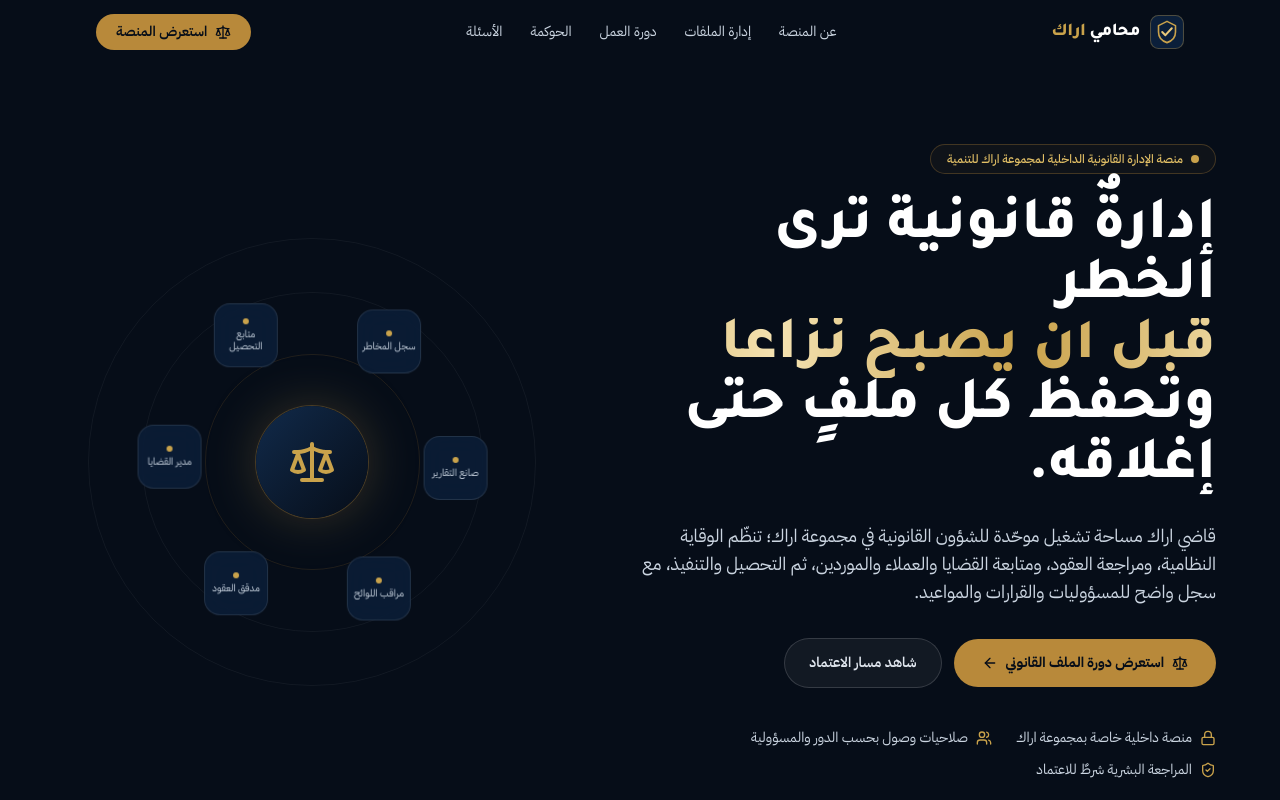
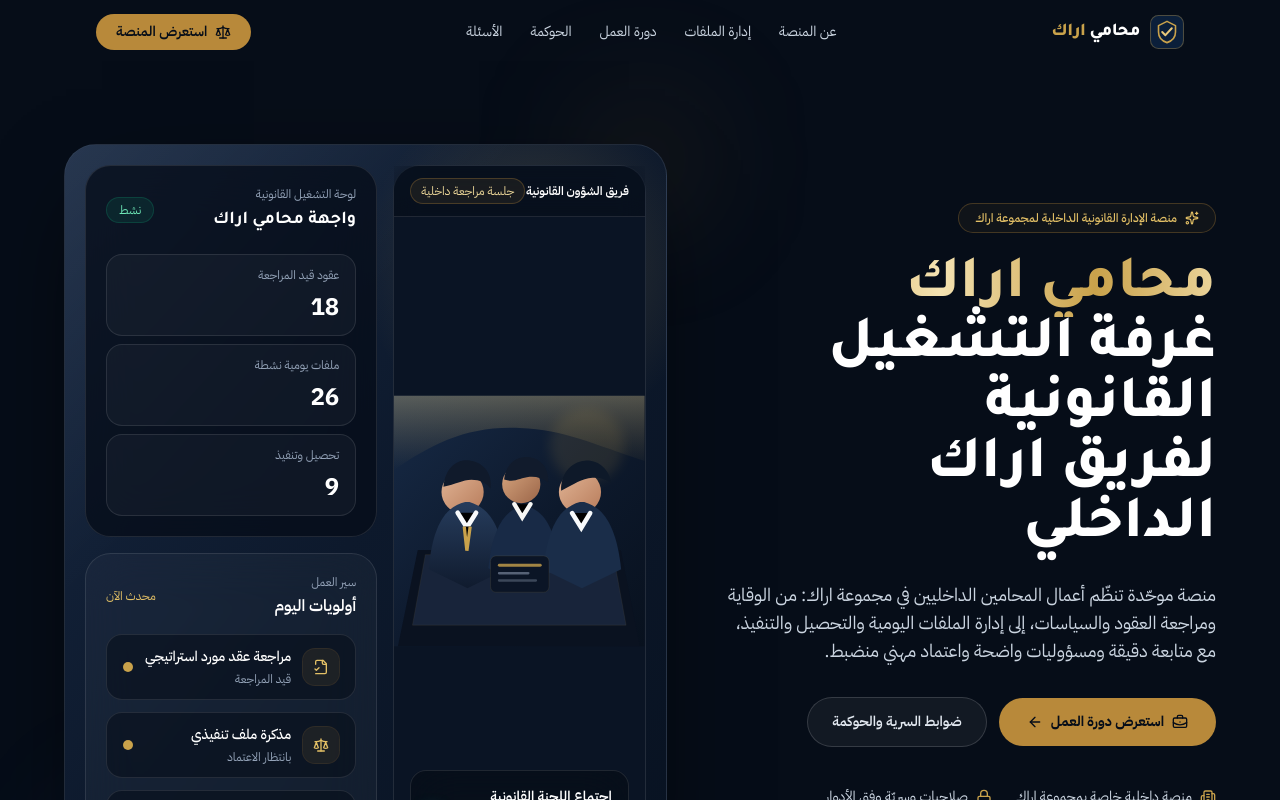
Before and after one commit to musu-deep/qadiaraak, a React (Vite) app: page / in a window 1280 px wide. Shown: the top 800 px of the page. Built offline with nearby package versions, Linux system fonts and the light colour scheme.

Commit message:
Build cinematic Mohami Araak hero

```diff
--- a/src/components/Hero.tsx
+++ b/src/components/Hero.tsx
@@ -1,68 +1,82 @@
 import type { FC } from 'react'
-import { ShieldCheck, Lock, Users, Scale, ArrowLeft } from 'lucide-react'
+import {
+  ShieldCheck,
+  Lock,
+  Building2,
+  BriefcaseBusiness,
+  ArrowLeft,
+  Sparkles,
+  FileCheck2,
+  Clock3,
+  Scale,
+} from 'lucide-react'
 import { Section } from './primitives'
 
 const TRUST = [
-  { icon: Lock, text: 'منصة داخلية خاصة بمجموعة اراك' },
-  { icon: Users, text: 'صلاحيات وصول بحسب الدور والمسؤولية' },
-  { icon: ShieldCheck, text: 'المراجعة البشرية شرطٌ للاعتماد' },
+  { icon: Building2, text: 'منصة داخلية خاصة بمجموعة اراك' },
+  { icon: Lock, text: 'صلاحيات وسريّة وفق الأدوار' },
+  { icon: ShieldCheck, text: 'اعتماد مهني قبل الإغلاق والنشر' },
+]
+
+const WORKLIST = [
+  { title: 'مراجعة عقد مورد استراتيجي', meta: 'قيد المراجعة', icon: FileCheck2 },
+  { title: 'مذكرة ملف تنفيذي', meta: 'بانتظار الاعتماد', icon: Scale },
+  { title: 'إنذار سداد ومستحقات', meta: 'إجراء اليوم', icon: Clock3 },
 ]
 
 export const Hero: FC = () => (
   <Section id="top" className="pt-28 pb-16 sm:pt-36 sm:pb-24">
     <div className="pointer-events-none absolute inset-0 -z-10 overflow-hidden">
-      <div className="absolute inset-0 grid-bg opacity-40" />
-      <div className="absolute -top-24 right-1/4 h-[420px] w-[420px] rounded-full bg-gold-500/10 blur-[120px] animate-float-slow" />
-      <div className="absolute top-20 left-1/4 h-[360px] w-[360px] rounded-full bg-blue-700/15 blur-[120px] animate-float-slower" />
-      <div className="absolute inset-x-0 top-0 h-px bg-gradient-to-l from-transparent via-gold-500/40 to-transparent" />
+      <div className="absolute inset-0 bg-[radial-gradient(circle_at_82%_13%,rgba(201,162,75,0.16),transparent_27%),radial-gradient(circle_at_14%_24%,rgba(37,99,235,0.16),transparent_24%),linear-gradient(180deg,#091426_0%,#07111f_58%,#081526_100%)]" />
+      <div className="absolute inset-0 grid-bg opacity-20" />
+      <div className="absolute -top-28 right-[10%] h-[440px] w-[440px] rounded-full bg-gold-500/10 blur-[125px] animate-float-slow" />
+      <div className="absolute bottom-0 left-[8%] h-[340px] w-[340px] rounded-full bg-blue-700/15 blur-[125px] animate-float-slower" />
+      <div className="absolute inset-x-0 top-0 h-px bg-gradient-to-l from-transparent via-gold-500/45 to-transparent" />
     </div>
 
-    <div className="grid items-center gap-12 lg:grid-cols-[1.1fr_0.9fr]">
+    <div className="grid items-center gap-14 lg:grid-cols-[0.9fr_1.1fr]">
       <div>
-        <div className="reveal inline-flex items-center gap-2 rounded-full border border-gold-500/30 bg-gold-500/5 px-4 py-1.5 text-xs font-medium text-gold-300">
-          <span className="relative flex h-2 w-2">
-            <span className="absolute inline-flex h-full w-full animate-pulse-ring rounded-full bg-gold-400" />
-            <span className="relative inline-flex h-2 w-2 rounded-full bg-gold-400" />
-          </span>
-          منصة الإدارة القانونية الداخلية لمجموعة اراك للتنمية
+        <div className="reveal inline-flex items-center gap-2 rounded-full border border-gold-500/30 bg-gold-500/[0.06] px-4 py-1.5 text-xs font-medium text-gold-300">
+          <Sparkles className="h-3.5 w-3.5" />
+          منصة الإدارة القانونية الداخلية لمجموعة اراك
         </div>
 
         <h1 className="reveal mt-6 font-display text-4xl font-extrabold leading-[1.15] text-white sm:text-5xl lg:text-6xl">
-          إدارةٌ قانونية ترى الخطر
+          <span className="text-shimmer">محامي اراك</span>
           <br />
-          <span className="text-shimmer">قبل أن يصبح نزاعاً</span>
+          غرفة التشغيل القانونية
           <br />
-          وتحفظ كل ملفٍ حتى إغلاقه.
+          لفريق اراك الداخلي
         </h1>
 
         <p className="reveal mt-6 max-w-xl text-base leading-relaxed text-slate-300 sm:text-lg">
-          قاضي اراك مساحة تشغيل موحّدة للشؤون القانونية في مجموعة اراك؛ تنظّم الوقاية
-          النظامية، ومراجعة العقود، ومتابعة القضايا والعملاء والموردين، ثم التحصيل والتنفيذ،
-          مع سجل واضح للمسؤوليات والقرارات والمواعيد.
+          منصة موحّدة تنظّم أعمال المحامين الداخليين في مجموعة اراك: من الوقاية ومراجعة
+          العقود والسياسات، إلى إدارة الملفات اليومية والتحصيل والتنفيذ، مع متابعة دقيقة
+          ومسؤوليات واضحة واعتماد مهني منضبط.
         </p>
 
         <div className="reveal mt-8 flex flex-wrap items-center gap-3">
           <a
-            href="#analysis"
+            href="#pipeline"
             className="group inline-flex items-center gap-2 rounded-full bg-gold-500 px-7 py-3.5 text-sm font-bold text-navy-950 transition-all hover:bg-gold-400 hover:shadow-[0_12px_40px_-10px_rgba(201,162,75,0.65)]"
           >
-            <Scale className="h-4 w-4" />
-            استعرض دورة الملف القانوني
+            <BriefcaseBusiness className="h-4 w-4" />
+            استعرض دورة العمل
             <ArrowLeft className="h-4 w-4 transition-transform group-hover:-translate-x-1" />
           </a>
           <a
-            href="#pipeline"
+            href="#security"
             className="inline-flex items-center gap-2 rounded-full border border-white/15 bg-white/5 px-6 py-3.5 text-sm font-semibold text-slate-200 transition-colors hover:border-white/25 hover:bg-white/10"
           >
-            شاهد مسار الاعتماد
+            ضوابط السرية والحوكمة
           </a>
         </div>
 
         <ul className="reveal mt-10 flex flex-wrap gap-x-6 gap-y-3">
-          {TRUST.map((t) => (
-            <li key={t.text} className="flex items-center gap-2 text-sm text-slate-300">
-              <t.icon className="h-4 w-4 text-gold-400" />
-              {t.text}
+          {TRUST.map((item) => (
+            <li key={item.text} className="flex items-center gap-2 text-sm text-slate-300">
+              <item.icon className="h-4 w-4 text-gold-400" />
+              {item.text}
             </li>
           ))}
         </ul>
@@ -73,52 +87,142 @@ export const Hero: FC = () => (
   </Section>
 )
 
-const AGENTS = [
-  { label: 'مراقب اللوائح', angle: 0 },
-  { label: 'مدقق العقود', angle: 60 },
-  { label: 'مدير القضايا', angle: 120 },
-  { label: 'متابع التحصيل', angle: 180 },
-  { label: 'سجل المخاطر', angle: 240 },
-  { label: 'صانع التقارير', angle: 300 },
-]
+const HeroVisual: FC = () => (
+  <div className="reveal relative mx-auto w-full max-w-2xl">
+    <div className="pointer-events-none absolute -right-8 -top-10 h-28 w-28 rounded-full bg-gold-500/15 blur-3xl" />
+    <div className="pointer-events-none absolute -bottom-10 left-4 h-32 w-32 rounded-full bg-blue-500/15 blur-3xl" />
 
-const HeroVisual: FC = () => (
-  <div className="reveal relative mx-auto aspect-square w-full max-w-md">
-    <div className="absolute inset-0 rounded-full border border-white/5" />
-    <div className="absolute inset-[12%] rounded-full border border-white/5" />
-    <div className="absolute inset-[26%] rounded-full border border-gold-500/15" />
+    <div className="relative overflow-hidden rounded-[2rem] border border-white/10 bg-gradient-to-br from-[#172842] via-[#0d192c] to-[#081221] p-4 shadow-[0_28px_100px_-38px_rgba(0,0,0,0.9)] sm:p-5">
+      <div className="absolute inset-0 bg-[linear-gradient(135deg,rgba(255,255,255,0.07),transparent_34%),radial-gradient(circle_at_78%_16%,rgba(201,162,75,0.22),transparent_22%)]" />
 
-    <div
-      className="absolute inset-[12%] rounded-full"
-      style={{ animation: 'orbit 40s linear infinite' }}
-    >
-      {AGENTS.map((a) => {
-        const rad = (a.angle * Math.PI) / 180
-        const r = 42
-        const x = 50 + r * Math.cos(rad)
-        const y = 50 + r * Math.sin(rad)
-        return (
-          <div
-            key={a.label}
-            className="absolute -translate-x-1/2 -translate-y-1/2"
-            style={{ left: `${x}%`, top: `${y}%` }}
-          >
-            <div
-              className="flex h-16 w-16 flex-col items-center justify-center rounded-2xl border border-white/10 bg-navy-900/80 text-center backdrop-blur-md"
-              style={{ animation: 'orbit 40s linear infinite reverse' }}
-            >
-              <div className="h-1.5 w-1.5 rounded-full bg-gold-400" />
-              <span className="mt-1 px-1 text-[10px] leading-tight text-slate-300">{a.label}</span>
+      <div className="relative grid gap-4 xl:grid-cols-[1.08fr_0.92fr]">
+        <div className="relative min-h-[430px] overflow-hidden rounded-[1.65rem] border border-white/10 bg-[#0a1424]">
+          <div className="absolute inset-x-0 top-0 z-10 flex items-center justify-between border-b border-white/10 bg-navy-950/55 px-4 py-3 text-xs backdrop-blur-md">
+            <span className="font-semibold text-white">فريق الشؤون القانونية</span>
+            <span className="rounded-full border border-gold-500/30 bg-gold-500/10 px-2.5 py-1 text-gold-200">
+              جلسة مراجعة داخلية
+            </span>
+          </div>
+
+          <svg viewBox="0 0 760 760" className="absolute inset-0 h-full w-full" aria-label="فريق محامي اراك في اجتماع قانوني احترافي">
+            <defs>
+              <linearGradient id="room" x1="0" y1="0" x2="1" y2="1">
+                <stop offset="0%" stopColor="#172a46" />
+                <stop offset="55%" stopColor="#0d192c" />
+                <stop offset="100%" stopColor="#08111e" />
+              </linearGradient>
+              <linearGradient id="goldLight" x1="0" y1="0" x2="0" y2="1">
+                <stop offset="0%" stopColor="#f1d58d" stopOpacity="0.42" />
+                <stop offset="100%" stopColor="#c9a24b" stopOpacity="0" />
+              </linearGradient>
+              <linearGradient id="skin1" x1="0" y1="0" x2="1" y2="1">
+                <stop offset="0%" stopColor="#e1b596" />
+                <stop offset="100%" stopColor="#b87c5b" />
+              </linearGradient>
+              <linearGradient id="skin2" x1="0" y1="0" x2="1" y2="1">
+                <stop offset="0%" stopColor="#d9a881" />
+                <stop offset="100%" stopColor="#9b6548" />
+              </linearGradient>
+              <linearGradient id="suit" x1="0" y1="0" x2="0" y2="1">
+                <stop offset="0%" stopColor="#263c5c" />
+                <stop offset="100%" stopColor="#101b2e" />
+              </linearGradient>
+              <filter id="softGlow">
+                <feGaussianBlur stdDeviation="18" />
+              </filter>
+            </defs>
+
+            <rect width="760" height="760" fill="url(#room)" />
+            <path d="M0 0h760v198C600 146 520 104 382 98 225 91 117 144 0 226V0z" fill="url(#goldLight)" opacity="0.72" />
+            <circle cx="585" cy="150" r="112" fill="#c9a24b" opacity="0.12" filter="url(#softGlow)" />
+            <path d="M72 468h616l58 292H12l60-292z" fill="#0a1220" />
+            <path d="M95 482h570l39 214H56l39-214z" fill="#18243a" stroke="#c9a24b" strokeOpacity="0.24" />
+            <path d="M146 530h468" stroke="#e9c97a" strokeOpacity="0.18" />
+
+            <circle cx="208" cy="292" r="64" fill="url(#skin1)" />
+            <path d="M150 276c5-54 38-87 83-79 42 7 66 42 60 85-13-18-33-27-58-27-27 0-49 15-85 21z" fill="#101a2b" />
+            <path d="M105 526c12-130 50-190 111-204h13c61 18 99 77 111 204l-117 58-118-58z" fill="url(#suit)" />
+            <path d="M193 355l28 45 28-45" stroke="#f8fafc" strokeWidth="14" strokeLinecap="round" />
+            <path d="M213 397l8 73 10-73" stroke="#c9a24b" strokeWidth="10" />
+
+            <circle cx="386" cy="268" r="58" fill="url(#skin2)" />
+            <path d="M334 254c4-46 37-73 78-67 37 6 59 36 55 76-18-13-36-19-56-17-29 3-45 19-77 8z" fill="#111b2c" />
+            <path d="M286 523c13-120 47-174 103-189h12c56 16 89 70 102 189l-109 53-108-53z" fill="#182a46" />
+            <path d="M365 329l24 40 25-40" stroke="#f7f7f5" strokeWidth="13" strokeLinecap="round" />
+
+            <circle cx="564" cy="292" r="64" fill="url(#skin1)" />
+            <path d="M507 288c-3-48 28-88 72-91 42-3 74 27 80 68-16-12-35-18-57-16-34 2-55 20-95 39z" fill="#0e1929" />
+            <path d="M452 526c15-129 51-188 112-204h13c61 17 98 77 112 204l-119 58-118-58z" fill="#1a2d49" />
+            <path d="M540 356l28 45 27-45" stroke="#f8fafc" strokeWidth="14" strokeLinecap="round" />
+
+            <rect x="293" y="486" width="177" height="110" rx="16" fill="#0b1526" stroke="#c9a24b" strokeOpacity="0.34" />
+            <rect x="315" y="510" width="133" height="9" rx="4.5" fill="#c9a24b" opacity="0.8" />
+            <rect x="315" y="535" width="96" height="7" rx="3.5" fill="#94a3b8" opacity="0.55" />
+            <rect x="315" y="557" width="119" height="7" rx="3.5" fill="#94a3b8" opacity="0.35" />
+          </svg>
+
+          <div className="absolute bottom-4 right-4 left-4 z-10 rounded-2xl border border-white/10 bg-navy-950/70 p-4 backdrop-blur-xl">
+            <div className="flex items-center justify-between gap-4">
+              <div>
+                <div className="text-sm font-semibold text-white">اجتماع اللجنة القانونية</div>
+                <div className="mt-1 text-xs text-slate-400">مراجعة عقد، تقييم مخاطر، واعتماد الإجراء التالي</div>
+              </div>
+              <span className="h-2.5 w-2.5 shrink-0 rounded-full bg-emerald-400 shadow-[0_0_16px_rgba(52,211,153,0.8)]" />
             </div>
           </div>
-        )
-      })}
-    </div>
+        </div>
 
-    <div className="absolute left-1/2 top-1/2 -translate-x-1/2 -translate-y-1/2">
-      <div className="relative flex h-28 w-28 items-center justify-center rounded-full bg-gradient-to-br from-navy-800 to-navy-950 shadow-[0_0_60px_-10px_rgba(201,162,75,0.4)] ring-1 ring-gold-500/30">
-        <Scale className="h-12 w-12 text-gold-400" />
-        <div className="absolute inset-0 rounded-full ring-1 ring-gold-500/20 animate-pulse-ring" />
+        <div className="flex flex-col gap-4">
+          <div className="rounded-[1.6rem] border border-white/10 bg-navy-950/75 p-5 backdrop-blur-xl">
+            <div className="flex items-center justify-between gap-3">
+              <div>
+                <div className="text-xs text-slate-400">لوحة التشغيل القانونية</div>
+                <h3 className="mt-1 font-display text-lg font-bold text-white">واجهة محامي اراك</h3>
+              </div>
+              <span className="rounded-full border border-emerald-500/20 bg-emerald-500/10 px-3 py-1 text-xs text-emerald-300">نشط</span>
+            </div>
+
+            <div className="mt-5 grid grid-cols-3 gap-2 xl:grid-cols-1">
+              {[
+                ['عقود قيد المراجعة', '18'],
+                ['ملفات يومية نشطة', '26'],
+                ['تحصيل وتنفيذ', '9'],
+              ].map(([label, value]) => (
+                <div key={label} className="rounded-2xl border border-white/10 bg-white/[0.035] px-3 py-3 xl:px-4">
+                  <div className="text-[10px] leading-snug text-slate-400 xl:text-xs">{label}</div>
+                  <div className="mt-2 text-xl font-extrabold text-white xl:text-2xl">{value}</div>
+                </div>
+              ))}
+            </div>
+          </div>
+
+          <div className="flex-1 rounded-[1.6rem] border border-white/10 bg-white/[0.035] p-5 backdrop-blur-xl">
+            <div className="flex items-center justify-between">
+              <div>
+                <div className="text-xs text-slate-400">سير العمل</div>
+                <h4 className="mt-1 font-semibold text-white">أولويات اليوم</h4>
+              </div>
+              <span className="text-xs text-gold-300">محدث الآن</span>
+            </div>
+
+            <div className="mt-4 space-y-3">
+              {WORKLIST.map((item) => (
+                <div key={item.title} className="flex items-center justify-between gap-3 rounded-2xl border border-white/10 bg-navy-950/55 px-4 py-3">
+                  <div className="flex min-w-0 items-center gap-3">
+                    <span className="flex h-9 w-9 shrink-0 items-center justify-center rounded-xl bg-gold-500/10 text-gold-300 ring-1 ring-gold-500/20">
+                      <item.icon className="h-4 w-4" />
+                    </span>
+                    <div className="min-w-0">
+                      <div className="truncate text-sm font-medium text-white">{item.title}</div>
+                      <div className="mt-1 text-xs text-slate-400">{item.meta}</div>
+                    </div>
+                  </div>
+                  <span className="h-2.5 w-2.5 shrink-0 rounded-full bg-gold-400" />
+                </div>
+              ))}
+            </div>
+          </div>
+        </div>
       </div>
     </div>
   </div>
```
